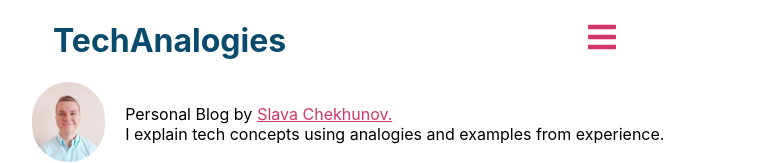
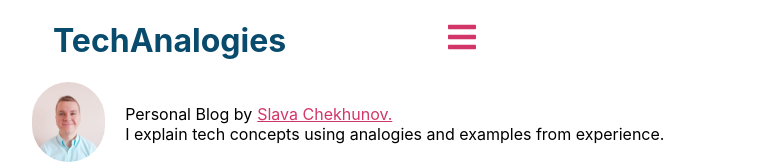
Before and after one commit to SlavaChekhunov/Personal-Blog---Project-3, a React (Create React App) app: page /create in a window 1280 px wide. Shown: the top 163 px of the page, without its empty margins (292-1076 px from the left). Built offline with nearby package versions, Linux system fonts and the light colour scheme.

Commit message:
updated some styles

```diff
--- a/src/App.css
+++ b/src/App.css
@@ -19,7 +19,7 @@
 }
 
 .menu-bars {
-  margin-left: 300px;
+   margin-left: 10rem;
   font-size: 2rem;
   background: none;
 }
```
Also changed, not shown: src/profile1.jpg (deleted).
